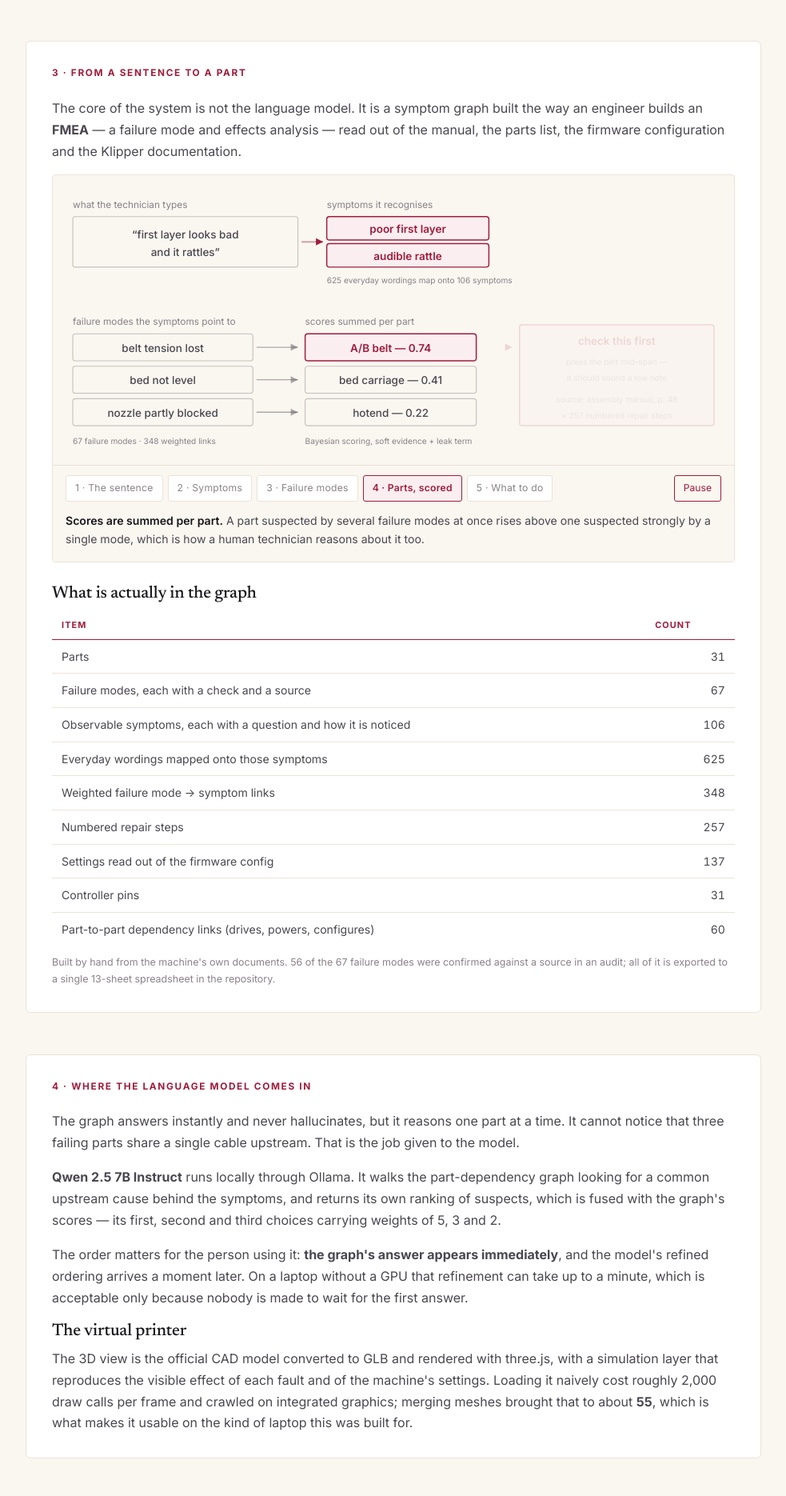
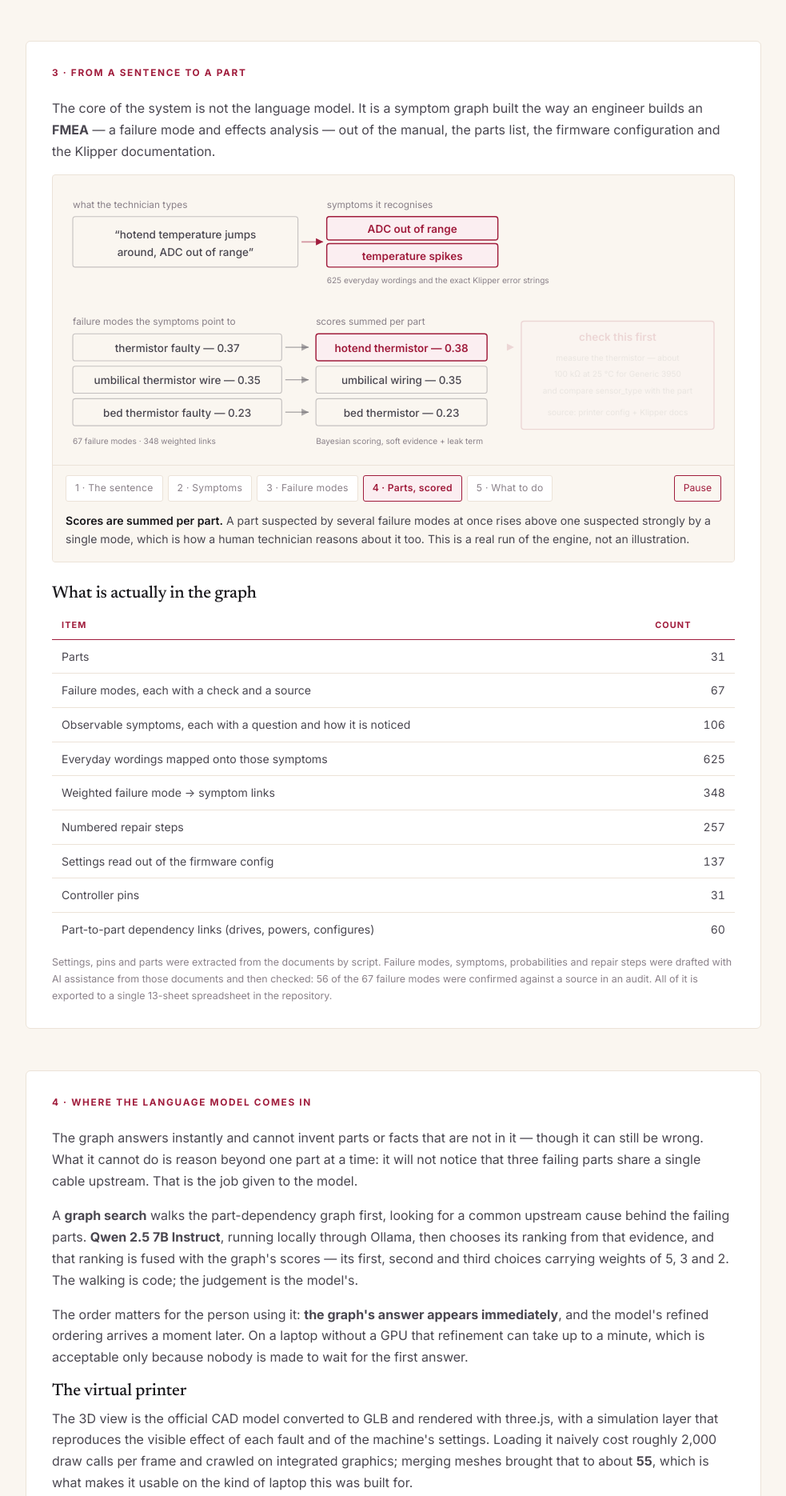
Before and after one commit to rakeshvicky7/rakeshvicky7.github.io, a plain HTML site: page project-thesis.html in a window 1280 px wide. Shown: the part 2140-4010 px from the top of the page at 80% size, without its empty margins (148-1131 px from the left). Drawn offline with Linux system fonts and the light colour scheme.

Commit message:
Thesis page: real engine example, accurate claims on knowledge build, model comparison and negatives

```diff
--- a/project-thesis.html
+++ b/project-thesis.html
@@ -836,70 +836,70 @@ table.res caption{caption-side:bottom;text-align:left;font-size:.78rem;color:var
     <h2>3 · From a sentence to a part</h2>
     <p>
       The core of the system is not the language model. It is a symptom graph built the way an engineer
-      builds an <b>FMEA</b> — a failure mode and effects analysis — read out of the manual, the parts
-      list, the firmware configuration and the Klipper documentation.
+      builds an <b>FMEA</b> — a failure mode and effects analysis — out of the manual, the parts list,
+      the firmware configuration and the Klipper documentation.
     </p>
 
     <div class="scene">
       <div class="scene-stage">
         <svg class="dia" viewBox="0 0 728 300" role="img"
-             aria-label="A sentence from the technician is matched to observable symptoms, symptoms are linked by weighted probabilities to failure modes, failure modes are summed per part, and the top three parts come back with a check and repair steps.">
+             aria-label="A real run: the sentence about hotend temperature and an ADC out of range error is matched to two symptoms, those point to three failure modes with weights, the scores are summed per part, and the top part comes back with the measurement to make and the documents it came from.">
 
           <g data-show="0">
             <text class="s" x="8" y="20">what the technician types</text>
             <rect class="box" x="8" y="30" width="250" height="56" rx="3"/>
-            <text class="t" x="133" y="54" text-anchor="middle">&ldquo;first layer looks bad</text>
-            <text class="t" x="133" y="74" text-anchor="middle">and it rattles&rdquo;</text>
+            <text class="t" x="133" y="54" text-anchor="middle">&ldquo;hotend temperature jumps</text>
+            <text class="t" x="133" y="74" text-anchor="middle">around, ADC out of range&rdquo;</text>
           </g>
 
           <g data-show="1">
             <text class="s" x="290" y="20">symptoms it recognises</text>
-            <rect class="boxacc" x="290" y="30" width="180" height="26" rx="3"/>
-            <text class="t acctext" x="380" y="48" text-anchor="middle">poor first layer</text>
-            <rect class="boxacc" x="290" y="60" width="180" height="26" rx="3"/>
-            <text class="t acctext" x="380" y="78" text-anchor="middle">audible rattle</text>
+            <rect class="boxacc" x="290" y="30" width="190" height="26" rx="3"/>
+            <text class="t acctext" x="385" y="48" text-anchor="middle">ADC out of range</text>
+            <rect class="boxacc" x="290" y="60" width="190" height="26" rx="3"/>
+            <text class="t acctext" x="385" y="78" text-anchor="middle">temperature spikes</text>
             <path class="line accline draw" style="--len:40" d="M262 58 h24"/>
             <path class="acchead" d="m286 58-8-4v8z"/>
-            <text class="xs" x="290" y="104">625 everyday wordings map onto 106 symptoms</text>
+            <text class="xs" x="290" y="104">625 everyday wordings and the exact Klipper error strings</text>
           </g>
 
           <g data-show="2">
             <text class="s" x="8" y="150">failure modes the symptoms point to</text>
-            <rect class="box" x="8" y="160" width="200" height="30" rx="3"/>
-            <text class="t" x="108" y="180" text-anchor="middle">belt tension lost</text>
-            <rect class="box" x="8" y="196" width="200" height="30" rx="3"/>
-            <text class="t" x="108" y="216" text-anchor="middle">bed not level</text>
-            <rect class="box" x="8" y="232" width="200" height="30" rx="3"/>
-            <text class="t" x="108" y="252" text-anchor="middle">nozzle partly blocked</text>
-            <text class="xs" x="8" y="282">67 failure modes · 348 weighted links</text>
+            <rect class="box" x="8" y="160" width="232" height="30" rx="3"/>
+            <text class="t" x="124" y="180" text-anchor="middle">thermistor faulty &mdash; 0.37</text>
+            <rect class="box" x="8" y="196" width="232" height="30" rx="3"/>
+            <text class="t" x="124" y="216" text-anchor="middle">umbilical thermistor wire &mdash; 0.35</text>
+            <rect class="box" x="8" y="232" width="232" height="30" rx="3"/>
+            <text class="t" x="124" y="252" text-anchor="middle">bed thermistor faulty &mdash; 0.23</text>
+            <text class="xs" x="8" y="282">67 failure modes &middot; 348 weighted links</text>
           </g>
 
           <g data-show="3">
-            <path class="line draw" style="--len:60" d="M212 175 h46"/>
-            <path class="head" d="m258 175-8-4v8z"/>
-            <path class="line draw" style="--len:60" d="M212 211 h46"/>
-            <path class="head" d="m258 211-8-4v8z"/>
-            <path class="line draw" style="--len:60" d="M212 247 h46"/>
-            <path class="head" d="m258 247-8-4v8z"/>
-            <text class="s" x="266" y="150">scores summed per part</text>
-            <rect class="boxacc" x="266" y="160" width="190" height="30" rx="3"/>
-            <text class="t acctext" x="361" y="180" text-anchor="middle">A/B belt &mdash; 0.74</text>
-            <rect class="box" x="266" y="196" width="190" height="30" rx="3"/>
-            <text class="t" x="361" y="216" text-anchor="middle">bed carriage &mdash; 0.41</text>
-            <rect class="box" x="266" y="232" width="190" height="30" rx="3"/>
-            <text class="t" x="361" y="252" text-anchor="middle">hotend &mdash; 0.22</text>
-            <text class="xs" x="266" y="282">Bayesian scoring, soft evidence + leak term</text>
+            <path class="line draw" style="--len:40" d="M244 175 h26"/>
+            <path class="head" d="m270 175-8-4v8z"/>
+            <path class="line draw" style="--len:40" d="M244 211 h26"/>
+            <path class="head" d="m270 211-8-4v8z"/>
+            <path class="line draw" style="--len:40" d="M244 247 h26"/>
+            <path class="head" d="m270 247-8-4v8z"/>
+            <text class="s" x="278" y="150">scores summed per part</text>
+            <rect class="boxacc" x="278" y="160" width="190" height="30" rx="3"/>
+            <text class="t acctext" x="373" y="180" text-anchor="middle">hotend thermistor &mdash; 0.38</text>
+            <rect class="box" x="278" y="196" width="190" height="30" rx="3"/>
+            <text class="t" x="373" y="216" text-anchor="middle">umbilical wiring &mdash; 0.35</text>
+            <rect class="box" x="278" y="232" width="190" height="30" rx="3"/>
+            <text class="t" x="373" y="252" text-anchor="middle">bed thermistor &mdash; 0.23</text>
+            <text class="xs" x="278" y="282">Bayesian scoring, soft evidence + leak term</text>
           </g>
 
           <g data-show="4">
-            <path class="line accline draw" style="--len:50" d="M460 175 h36"/>
-            <path class="acchead" d="m496 175-8-4v8z"/>
-            <rect class="boxacc" x="504" y="150" width="216" height="112" rx="3"/>
-            <text class="t acctext" x="612" y="172" text-anchor="middle">check this first</text>
-            <text class="xs" x="612" y="194" text-anchor="middle">press the belt mid-span &mdash;</text>
-            <text class="xs" x="612" y="212" text-anchor="middle">it should sound a low note</text>
-            <text class="xs" x="612" y="236" text-anchor="middle">source: assembly manual, p. 48</text>
-            <text class="xs" x="612" y="254" text-anchor="middle">+ 257 numbered repair steps</text>
+            <path class="line accline draw" style="--len:40" d="M472 175 h26"/>
+            <path class="acchead" d="m498 175-8-4v8z"/>
+            <rect class="boxacc" x="506" y="146" width="214" height="120" rx="3"/>
+            <text class="t acctext" x="613" y="168" text-anchor="middle">check this first</text>
+            <text class="xs" x="613" y="190" text-anchor="middle">measure the thermistor &mdash; about</text>
+            <text class="xs" x="613" y="208" text-anchor="middle">100 k&#8486; at 25 &deg;C for Generic 3950</text>
+            <text class="xs" x="613" y="226" text-anchor="middle">and compare sensor_type with the part</text>
+            <text class="xs" x="613" y="250" text-anchor="middle">source: printer config + Klipper docs</text>
           </g>
         </svg>
       </div>
@@ -914,18 +914,18 @@ table.res caption{caption-side:bottom;text-align:left;font-size:.78rem;color:var
       </div>
 
       <div class="scene-notes">
-        <p class="scene-note"><b>Free text, not a form.</b> People describe faults in their own words, so the reader matches keywords, word stems and phrases — and handles negation, so <em>the fan looks normal</em> is evidence against a fault, not for it.</p>
-        <p class="scene-note"><b>625 everyday wordings sit in front of 106 symptoms.</b> That layer is what lets someone write "rattles" and have the system understand the symptom an engineer would have called excess mechanical play.</p>
+        <p class="scene-note"><b>Free text, not a form.</b> People describe faults in their own words, so the reader matches keywords, word stems and phrases — and handles negation, so <em>the fan looks normal</em> is evidence against a fault, not for it. Exact Klipper error strings, like <em>ADC out of range</em>, are matched directly.</p>
+        <p class="scene-note"><b>625 everyday wordings sit in front of 106 symptoms.</b> That layer is what lets someone write "jumps around" and have the system record the symptom an engineer would have called an unstable temperature reading.</p>
         <p class="scene-note"><b>Each symptom is linked to the failure modes that can produce it</b>, with a weight for how strongly it points there. The weights are deliberately coarse — 0.9, 0.7, 0.5, 0.3 — because they are expert estimates, and pretending to more precision would be false.</p>
-        <p class="scene-note"><b>Scores are summed per part.</b> A part suspected by several failure modes at once rises above one suspected strongly by a single mode, which is how a human technician reasons about it too.</p>
-        <p class="scene-note"><b>Every answer carries its source.</b> The check and the repair steps come back with the document they were taken from, so the technician can verify the claim instead of trusting it.</p>
+        <p class="scene-note"><b>Scores are summed per part.</b> A part suspected by several failure modes at once rises above one suspected strongly by a single mode, which is how a human technician reasons about it too. This is a real run of the engine, not an illustration.</p>
+        <p class="scene-note"><b>Every answer carries its source.</b> Here the expected resistance comes from the printer's own configuration, which names the sensor type, and the error itself from the Klipper documentation — so the technician can verify the claim instead of trusting it.</p>
       </div>
     </div>
 
     <h3>What is actually in the graph</h3>
     <div class="tablewrap">
       <table class="res">
-        <caption>Built by hand from the machine's own documents. 56 of the 67 failure modes were confirmed against a source in an audit; all of it is exported to a single 13-sheet spreadsheet in the repository.</caption>
+        <caption>Settings, pins and parts were extracted from the documents by script. Failure modes, symptoms, probabilities and repair steps were drafted with AI assistance from those documents and then checked: 56 of the 67 failure modes were confirmed against a source in an audit. All of it is exported to a single 13-sheet spreadsheet in the repository.</caption>
         <thead>
           <tr><th>Item</th><th class="num">Count</th></tr>
         </thead>
@@ -952,13 +952,16 @@ table.res caption{caption-side:bottom;text-align:left;font-size:.78rem;color:var
    <div class="panel">
     <h2>4 · Where the language model comes in</h2>
     <p>
-      The graph answers instantly and never hallucinates, but it reasons one part at a time. It cannot
-      notice that three failing parts share a single cable upstream. That is the job given to the model.
+      The graph answers instantly and cannot invent parts or facts that are not in it — though it can
+      still be wrong. What it cannot do is reason beyond one part at a time: it will not notice that three
+      failing parts share a single cable upstream. That is the job given to the model.
     </p>
     <p>
-      <b>Qwen 2.5 7B Instruct</b> runs locally through Ollama. It walks the part-dependency graph looking
-      for a common upstream cause behind the symptoms, and returns its own ranking of suspects, which is
-      fused with the graph's scores — its first, second and third choices carrying weights of 5, 3 and 2.
+      A <b>graph search</b> walks the part-dependency graph first, looking for a common upstream cause
+      behind the failing parts. <b>Qwen 2.5 7B Instruct</b>, running locally through Ollama, then chooses
+      its ranking from that evidence, and that ranking is fused with the graph's scores — its first,
+      second and third choices carrying weights of 5, 3 and 2. The walking is code; the judgement is the
+      model's.
     </p>
     <p>
       The order matters for the person using it: <b>the graph's answer appears immediately</b>, and the
@@ -1001,6 +1004,7 @@ table.res caption{caption-side:bottom;text-align:left;font-size:.78rem;color:var
           <tr><td>B</td><td>Manual and docs as text, hybrid search</td><td class="num">29%</td><td class="num">62%</td></tr>
           <tr><td>BP</td><td>B plus config, parts list and slicer files</td><td class="num">29%</td><td class="num">60%</td></tr>
           <tr><td>C</td><td>Structured part model — functions, correct values, pins, links</td><td class="num">33%</td><td class="num">81%</td></tr>
+          <tr><td>C2</td><td>C with the part ids removed (robustness check)</td><td class="num">41%</td><td class="num">74%</td></tr>
           <tr><td>D</td><td>A generic third-party troubleshooting guide</td><td class="num">14%</td><td class="num">41%</td></tr>
           <tr><td>E</td><td>C plus D</td><td class="num">33%</td><td class="num">84%</td></tr>
           <tr><td>G</td><td>Graph RAG over the part-dependency graph</td><td class="num">33%</td><td class="num">86%</td></tr>
@@ -1011,8 +1015,13 @@ table.res caption{caption-side:bottom;text-align:left;font-size:.78rem;color:var
     <p>
       <b>Structure beats text.</b> Handing the model the same knowledge as searchable documents (B) barely
       improved on giving it nothing at all (A). Turning that knowledge into a structured part model (C)
-      lifted the top-three rate from 59% to 81%. The result held across three different models — Qwen,
-      Llama 3.1 8B and Mistral 7B — so it is a property of the knowledge, not of one model.
+      lifted the top-three rate from 59% to 81%.
+    </p>
+    <p>
+      Across three models — Qwen, Llama 3.1 8B and Mistral 7B — structured knowledge beat document text in
+      the same direction every time, though that difference did not survive correction for multiple
+      comparisons. It beat the generic guide <b>significantly in all three</b>. The gain over giving the
+      model no knowledge at all was clear only for Qwen; Mistral did not improve.
     </p>
     <div class="callout">
       <p style="margin:0">
@@ -1036,7 +1045,7 @@ table.res caption{caption-side:bottom;text-align:left;font-size:.78rem;color:var
       symptom graph. The final system was developed only on development cases and then run once against
       <b>69 held-out cases it had never seen</b>: 30 test cases, 9 real forum cases, and 30 newer real,
       solved forum cases collected after the system was finished — locked with SHA-256 checksums before
-      that single run, so the result could not be quietly tuned afterwards.
+      that single run, so the cases could not be changed after the system was finished.
     </p>
 
     <div class="tablewrap">
@@ -1062,7 +1071,7 @@ table.res caption{caption-side:bottom;text-align:left;font-size:.78rem;color:var
     <p>
       <b>Yes — but only when the knowledge is structured.</b> The same documents handed to the same model
       as searchable text barely beat giving it nothing. Turned into a part model and then a symptom graph,
-      they took it from 59% to 91% in the top three. What generalises to the next machine is the method —
+      they took it from 59% in the top three for the bare model in phase one to 91% on the held-out cases (different case sets). What generalises to the next machine is the method —
       an FMEA-style graph read out of whatever documents exist, scored probabilistically, with a language
       model used only where graph reasoning runs out. What does not generalise is this graph: it was built
       by hand for one printer, and the next machine needs its own.
@@ -1078,18 +1087,22 @@ table.res caption{caption-side:bottom;text-align:left;font-size:.78rem;color:var
    <div class="panel">
     <h2>7 · What did not work</h2>
     <p>
-      Three things were built, measured, and then switched off. They are reported here for the same reason
-      they are reported in the thesis: a result that only lists what worked is not an evaluation.
+      Three things were built and measured, and the measurements said not to rely on them. They are
+      reported here for the same reason they are reported in the thesis: a result that only lists what
+      worked is not an evaluation.
     </p>
     <ul>
       <li>
-        <b>Asking the technician follow-up questions made it worse.</b> Simulated yes/no questioning dropped
-        accuracy from 67% to 50%. A wrong answer early narrows the search in the wrong direction and the
-        system cannot recover.
+        <b>Asking follow-up questions made it worse in testing.</b> Yes/no questioning answered by a
+        simulated technician — Qwen standing in for the user — dropped accuracy from 67% to 50%. The likely
+        reason is that a wrong answer early narrows the search in the wrong direction and the system does
+        not recover. The questions remain available as an option rather than being removed, since a real
+        technician looking at the machine is not the same as a model guessing.
       </li>
       <li>
-        <b>Using the language model to read the symptoms was worse than keywords.</b> Having the model extract
-        symptoms into fixed fields scored 55%, against 63% for the plain keyword reader.
+        <b>Using the language model to read the symptoms was worse than keywords.</b> Having the model
+        extract symptoms into fixed fields scored 55% on the development set, against 63% for the plain
+        keyword reader.
       </li>
       <li>
         <b>A final round of tuning was thrown away.</b> It improved the development cases and hurt the held-out
```
